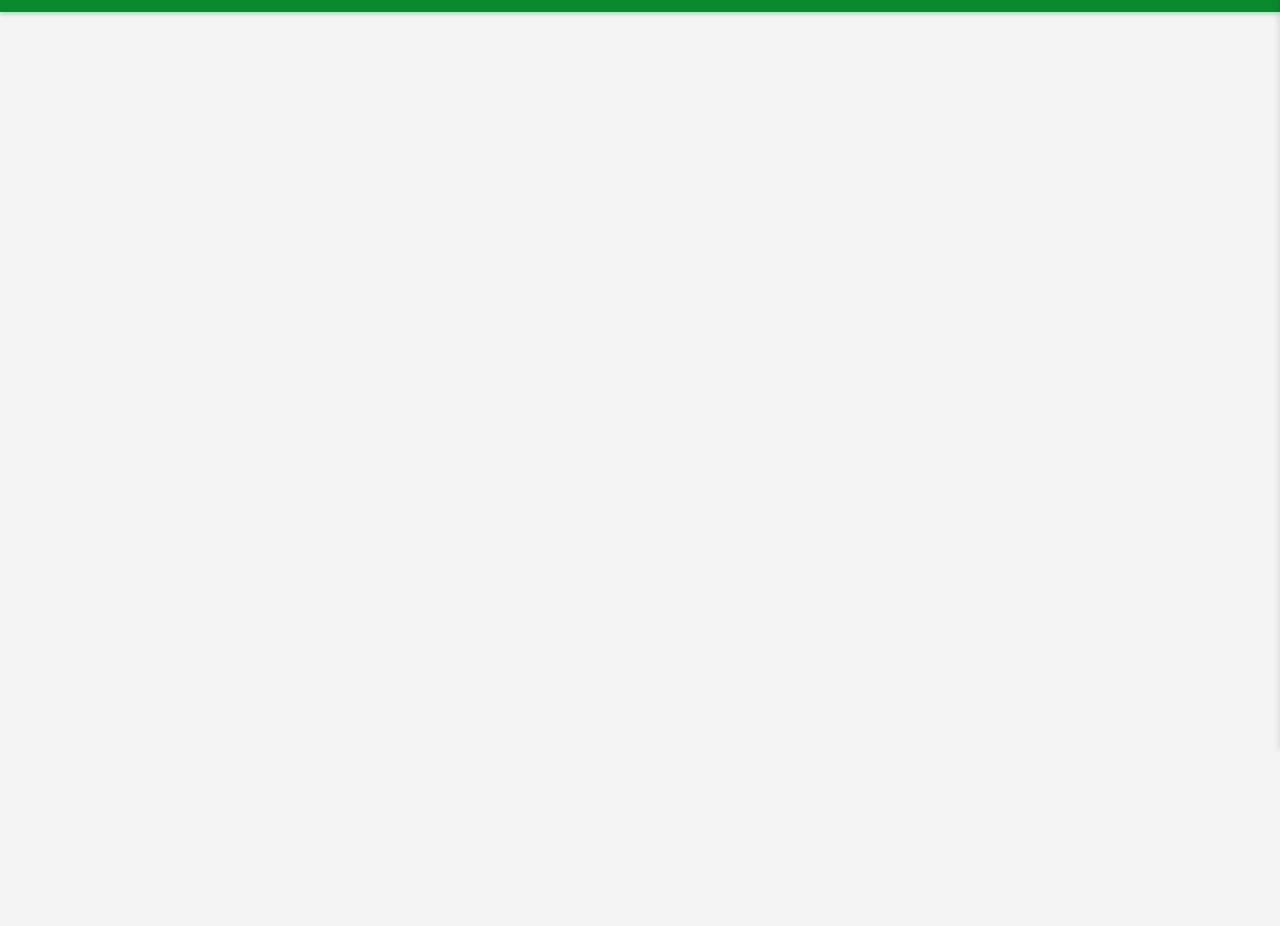
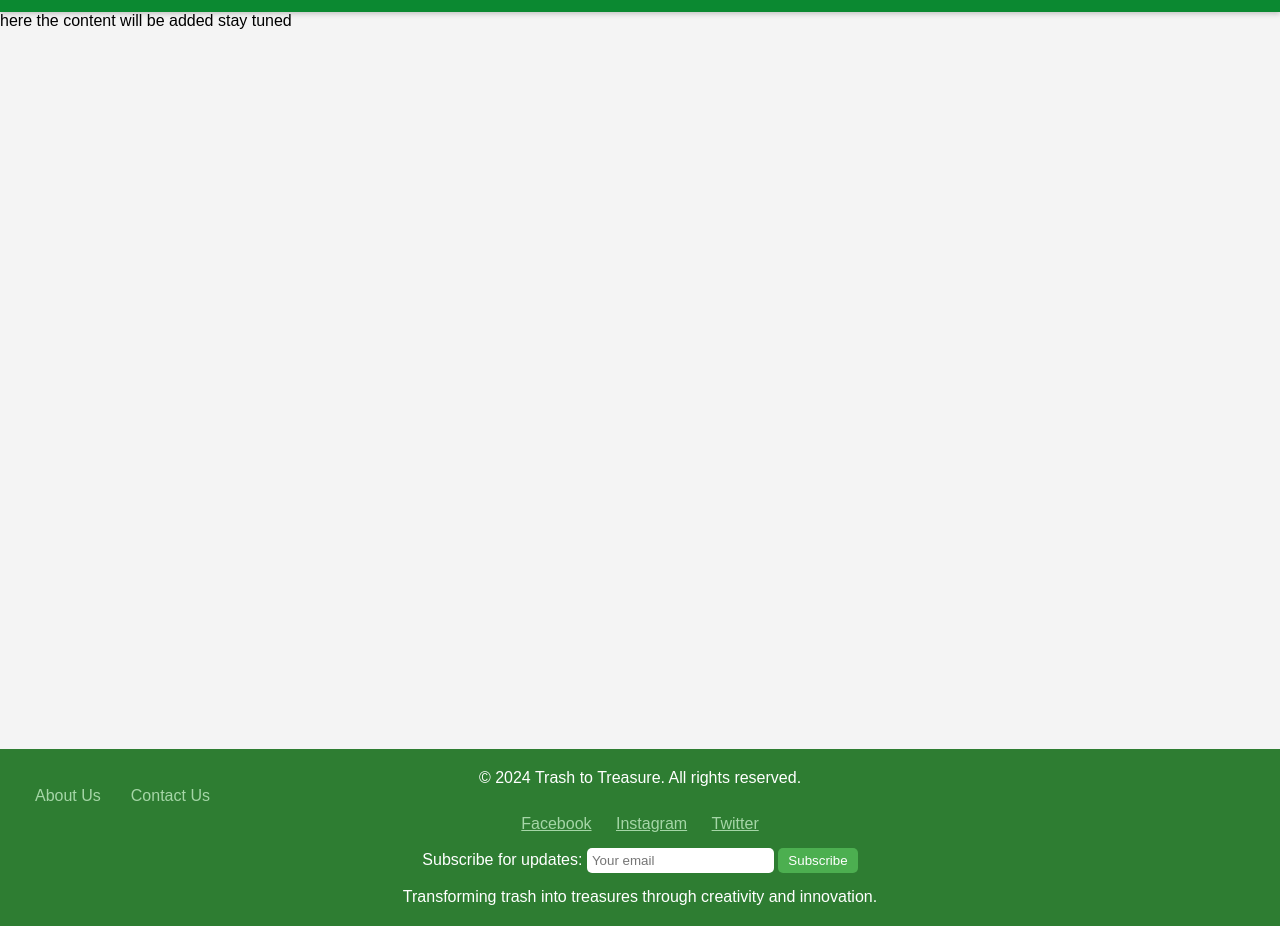
Before and after one commit to kannu74/components-of-websites, a plain HTML site: page user/user.html in a window 1280 px wide. Shown: the part 51-977 px from the top of the page. Before the commit the page ends 800 px from the top, so only its background shows below. Drawn offline with Linux system fonts and the light colour scheme.

Commit message:
along with footer

```diff
--- a/user/user.css
+++ b/user/user.css
@@ -168,3 +168,83 @@ nav ul li a:hover {
     border-radius: 4px;
     cursor: pointer;
 }
+
+/* Footer Styles */
+footer {
+    background-color: #2E7D32; /* Dark green background */
+    color: #FFFFFF; /* White text for contrast */
+    padding: 20px;
+    text-align: center;
+}
+
+.footer-content {
+    margin-bottom: 15px;
+}
+
+.footer-content nav ul {
+    list-style-type: none;
+    padding: 0;
+}
+
+.footer-content nav ul li {
+    display: inline;
+    margin: 0 15px;
+}
+
+.footer-content nav ul li a {
+    color: #A5D6A7; /* Light green for links */
+    text-decoration: none;
+}
+
+.footer-content nav ul li a:hover {
+    text-decoration: underline; /* Underline on hover for better UX */
+}
+
+.social-media {
+    margin: 10px 0;
+}
+
+.social-media a {
+    color: #A5D6A7; /* Light green for social media links */
+    margin: 0 10px;
+}
+
+.newsletter-signup {
+    margin: 15px 0;
+}
+
+.newsletter-signup input[type="email"] {
+    padding: 5px;
+    border-radius: 5px;
+    border: none;
+}
+
+.newsletter-signup button {
+    background-color: #4CAF50; /* Medium green for button */
+    color: white;
+    border: none;
+    padding: 5px 10px;
+    border-radius: 5px;
+    cursor: pointer;
+}
+
+.newsletter-signup button:hover {
+    background-color: #388E3C; /* Darker green on hover */
+}
+
+.cta button {
+    background-color: #66BB6A; /* Light green for CTA button */
+    color: white;
+    border: none;
+    padding: 10px 20px;
+    border-radius: 5px;
+    cursor: pointer;
+}
+
+.cta button:hover {
+    background-color: #4CAF50; /* Change to medium green on hover */
+}
+
+.footer-bottom {
+    margin-top: 15px;
+}
--- a/user/user.html
+++ b/user/user.html
@@ -34,52 +34,33 @@
                 </div>
             </div>
         </header>
-
-        <!-- Product Grid Section -->
-        <section class="product-grid">
-            <div class="listProduct">
-                <!-- Products will be dynamically added here -->
+        <div class="content">
+            here the content will be added stay tuned</div>
+    </div>
+    <footer>
+        <div class="footer-content">
+            <p>&copy; 2024 Trash to Treasure. All rights reserved.</p>
+            <nav>
+                <ul>
+                    <li><a href="/about">About Us</a></li>
+                    <li><a href="/contact">Contact Us</a></li>
+                </ul>
+            </nav>
+            <div class="social-media">
+                <a href="https://facebook.com/yourpage">Facebook</a>
+                <a href="https://instagram.com/yourpage">Instagram</a>
+                <a href="https://twitter.com/yourpage">Twitter</a>
             </div>
-        </section>
-
-        <!-- Cart Sidebar -->
-        <div class="cart-sidebar">
-            <div class="cart-header">
-                <h2>Your Cart</h2>
-                <button class="close-cart">&times;</button>
-            </div>
-            <div class="listCart">
-                <!-- Cart items will be dynamically added here -->
-            </div>
-            <div class="cart-summary">
-                <div class="cart-total">
-                    <span>Total:</span>
-                    <span class="total-price">$0.00</span>
-                </div>
-                <button class="checkout-btn">Checkout</button>
-                <button class="schedule-pickup-btn">Schedule Pickup</button>
-            </div>
+            <form class="newsletter-signup">
+                <label for="email">Subscribe for updates:</label>
+                <input type="email" id="email" name="email" required placeholder="Your email">
+                <button type="submit">Subscribe</button>
+            </form>
         </div>
-        <!-- Schedule Pickup Modal -->
-        <div class="modal schedule-pickup-modal">
-            <div class="modal-content">
-                <span class="close-modal">&times;</span>
-                <h2>Schedule Pickup</h2>
-                <form id="pickup-form">
-                    <div class="form-group">
-                        <label for="pickup-date">Pickup Date</label>
-                        <input type="date" id="pickup-date" required>
-                    </div>
-                    <div class="form-group">
-                        <label for="pickup-location">Pickup Location</label>
-                        <input type="text" id="pickup-location" placeholder="Enter pickup address" required>
-                    </div>
-                    <button type="submit" class="confirm-pickup-btn">Confirm Pickup</button>
-                </form>
-            </div>
+        <div class="footer-bottom">
+            <p>Transforming trash into treasures through creativity and innovation.</p>
         </div>
-    </div>
-
+    </footer>
     <script src="user.js"></script>
 </body>
 </html>
```
